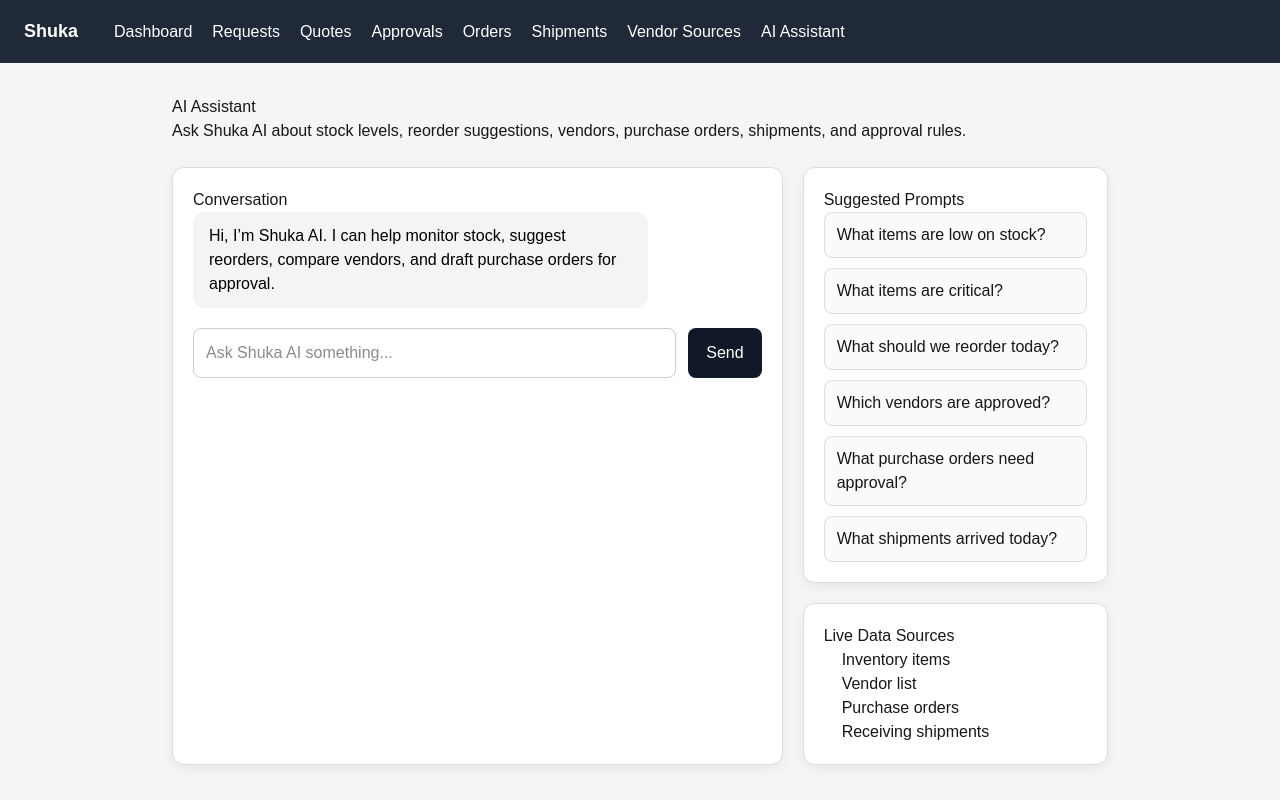
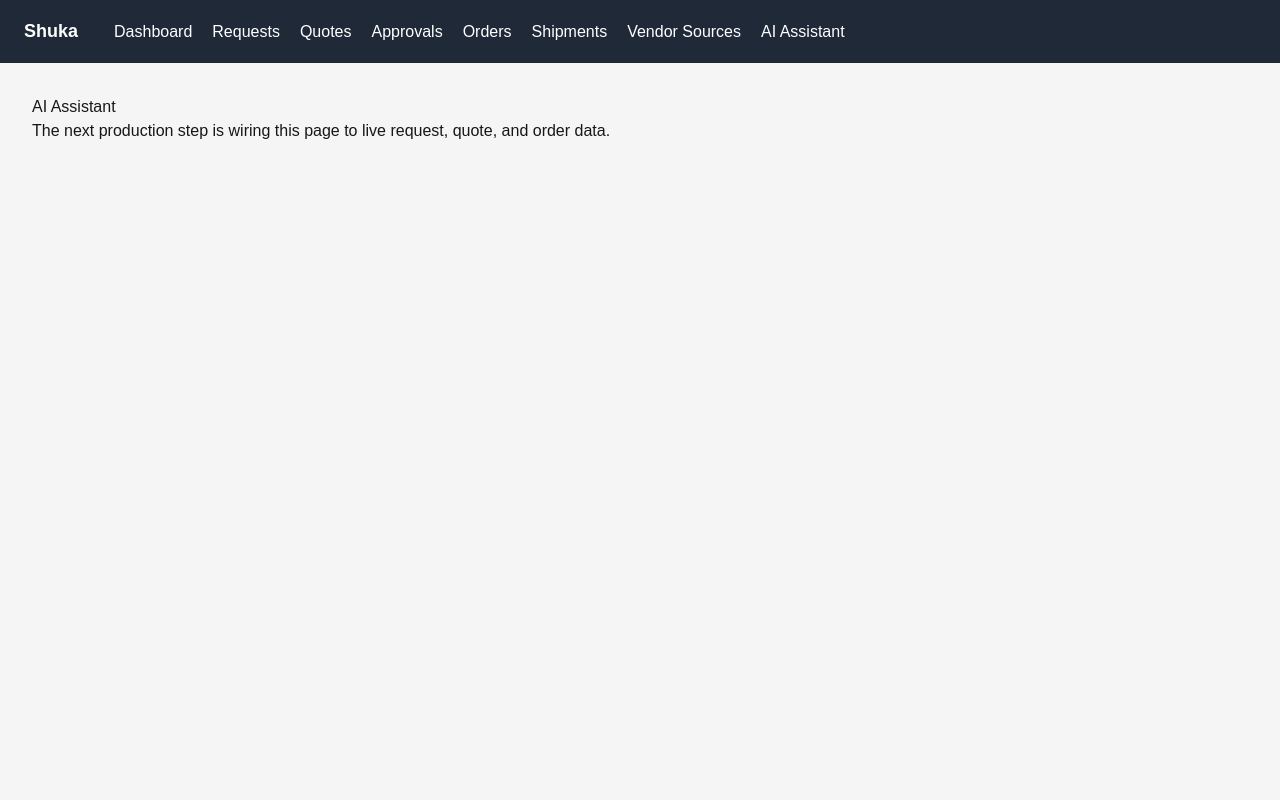
Before and after one commit to Gr33nstonecorp/shuka, a Next.js app: page /assistant in a window 1280 px wide. Built offline with nearby package versions, Linux system fonts and the light colour scheme.

Commit message:
Update page.tsx

```diff
--- a/app/assistant/page.tsx
+++ b/app/assistant/page.tsx
@@ -1,241 +1,8 @@
-"use client";
-
-import { useState } from "react";
-import { inventoryItems, vendors, purchaseOrders, shipments } from "../data/mockData";
-
-type Message = {
-  role: "user" | "ai";
-  text: string;
-};
-
-const starterMessages: Message[] = [
-  {
-    role: "ai",
-    text: "Hi, I’m Shuka AI. I can help monitor stock, suggest reorders, compare vendors, and draft purchase orders for approval.",
-  },
-];
-
-function buildAiResponse(input: string): string {
-  const text = input.toLowerCase();
-
-  const lowStock = inventoryItems.filter(
-    (item) => item.quantity <= item.reorderPoint
-  );
-
-  const criticalStock = inventoryItems.filter(
-    (item) => item.quantity <= item.reorderPoint / 2
-  );
-
-  const awaitingApproval = purchaseOrders.filter(
-    (order) => order.status === "Awaiting Approval"
-  );
-
-  const deliveredShipments = shipments.filter(
-    (shipment) => shipment.status === "Delivered"
-  );
-
-  if (text.includes("low stock") || text.includes("what is low")) {
-    if (lowStock.length === 0) return "No low-stock items detected right now.";
-
-    return `Low-stock items: ${lowStock
-      .map((item) => `${item.name} (${item.quantity} on hand, reorder point ${item.reorderPoint})`)
-      .join("; ")}.`;
-  }
-
-  if (text.includes("critical")) {
-    if (criticalStock.length === 0) return "No critical inventory items right now.";
-
-    return `Critical items: ${criticalStock
-      .map((item) => `${item.name} (${item.quantity} units)`)
-      .join("; ")}.`;
-  }
-
-  if (text.includes("reorder")) {
-    if (lowStock.length === 0) return "No reorder action needed right now.";
-
-    return `Recommended reorders: ${lowStock
-      .map((item) => {
-        const suggestedQty = Math.max(item.reorderPoint * 2 - item.quantity, item.reorderPoint);
-        return `${suggestedQty} units of ${item.name} from ${item.vendor}`;
-      })
-      .join("; ")}.`;
-  }
-
-  if (text.includes("vendor") || text.includes("supplier")) {
-    const approvedVendors = vendors.filter((vendor) => vendor.approved === "Yes");
-    return `Approved vendors: ${approvedVendors
-      .map((vendor) => `${vendor.name} (${vendor.integration})`)
-      .join("; ")}.`;
-  }
-
-  if (text.includes("approval") || text.includes("approve") || text.includes("purchase order") || text.includes("po")) {
-    if (awaitingApproval.length === 0) return "There are no purchase orders awaiting approval.";
-
-    return `Purchase orders awaiting approval: ${awaitingApproval
-      .map((order) => `${order.po} with ${order.vendor} for $${order.total.toFixed(2)}`)
-      .join("; ")}.`;
-  }
-
-  if (text.includes("shipment") || text.includes("receiving") || text.includes("delivered")) {
-    if (deliveredShipments.length === 0) return "No delivered shipments are waiting for receiving.";
-
-    return `Delivered shipments ready for receiving: ${deliveredShipments
-      .map((shipment) => `${shipment.po} from ${shipment.vendor}`)
-      .join("; ")}.`;
-  }
-
-  return "I can answer questions about low stock, critical items, reorder suggestions, vendors, approvals, and receiving. Try asking: What should we reorder today?";
-}
-
 export default function AssistantPage() {
-  const [messages, setMessages] = useState<Message[]>(starterMessages);
-  const [input, setInput] = useState("");
-
-  function sendMessage() {
-    if (!input.trim()) return;
-
-    const userMessage: Message = { role: "user", text: input };
-    const aiMessage: Message = { role: "ai", text: buildAiResponse(input) };
-
-    setMessages((prev) => [...prev, userMessage, aiMessage]);
-    setInput("");
-  }
-
   return (
-    <main style={{ padding: "32px", maxWidth: "1000px", margin: "0 auto" }}>
+    <main style={{ padding: "32px" }}>
       <h1 style={{ marginTop: 0 }}>AI Assistant</h1>
-      <p>
-        Ask Shuka AI about stock levels, reorder suggestions, vendors, purchase
-        orders, shipments, and approval rules.
-      </p>
-
-      <div
-        style={{
-          display: "grid",
-          gridTemplateColumns: "2fr 1fr",
-          gap: "20px",
-          marginTop: "24px",
-        }}
-      >
-        <div
-          style={{
-            background: "white",
-            borderRadius: "12px",
-            padding: "20px",
-            border: "1px solid #ddd",
-            boxShadow: "0 4px 12px rgba(0,0,0,0.06)",
-            minHeight: "420px",
-          }}
-        >
-          <h2 style={{ marginTop: 0 }}>Conversation</h2>
-
-          <div style={{ display: "flex", flexDirection: "column", gap: "12px" }}>
-            {messages.map((msg, index) => (
-              <div
-                key={index}
-                style={{
-                  alignSelf: msg.role === "user" ? "flex-end" : "flex-start",
-                  maxWidth: "80%",
-                  padding: "12px 16px",
-                  borderRadius: "12px",
-                  background: msg.role === "user" ? "#111827" : "#f3f4f6",
-                  color: msg.role === "user" ? "white" : "black",
-                }}
-              >
-                {msg.text}
-              </div>
-            ))}
-          </div>
-
-          <div style={{ display: "flex", gap: "12px", marginTop: "20px" }}>
-            <input
-              type="text"
-              value={input}
-              onChange={(e) => setInput(e.target.value)}
-              placeholder="Ask Shuka AI something..."
-              style={{
-                flex: 1,
-                padding: "12px",
-                borderRadius: "8px",
-                border: "1px solid #ccc",
-              }}
-              onKeyDown={(e) => {
-                if (e.key === "Enter") sendMessage();
-              }}
-            />
-            <button
-              onClick={sendMessage}
-              style={{
-                padding: "12px 18px",
-                background: "#111827",
-                color: "white",
-                border: "none",
-                borderRadius: "8px",
-                cursor: "pointer",
-              }}
-            >
-              Send
-            </button>
-          </div>
-        </div>
-
-        <div style={{ display: "flex", flexDirection: "column", gap: "20px" }}>
-          <div
-            style={{
-              background: "white",
-              borderRadius: "12px",
-              padding: "20px",
-              border: "1px solid #ddd",
-              boxShadow: "0 4px 12px rgba(0,0,0,0.06)",
-            }}
-          >
-            <h3 style={{ marginTop: 0 }}>Suggested Prompts</h3>
-            <div style={{ display: "flex", flexDirection: "column", gap: "10px" }}>
-              {[
-                "What items are low on stock?",
-                "What items are critical?",
-                "What should we reorder today?",
-                "Which vendors are approved?",
-                "What purchase orders need approval?",
-                "What shipments arrived today?",
-              ].map((prompt) => (
-                <button
-                  key={prompt}
-                  onClick={() => setInput(prompt)}
-                  style={{
-                    textAlign: "left",
-                    padding: "10px 12px",
-                    borderRadius: "8px",
-                    border: "1px solid #ddd",
-                    background: "#f9fafb",
-                    cursor: "pointer",
-                  }}
-                >
-                  {prompt}
-                </button>
-              ))}
-            </div>
-          </div>
-
-          <div
-            style={{
-              background: "white",
-              borderRadius: "12px",
-              padding: "20px",
-              border: "1px solid #ddd",
-              boxShadow: "0 4px 12px rgba(0,0,0,0.06)",
-            }}
-          >
-            <h3 style={{ marginTop: 0 }}>Live Data Sources</h3>
-            <ul style={{ paddingLeft: "18px", marginBottom: 0 }}>
-              <li>Inventory items</li>
-              <li>Vendor list</li>
-              <li>Purchase orders</li>
-              <li>Receiving shipments</li>
-            </ul>
-          </div>
-        </div>
-      </div>
+      <p>The next production step is wiring this page to live request, quote, and order data.</p>
     </main>
   );
 }
```
